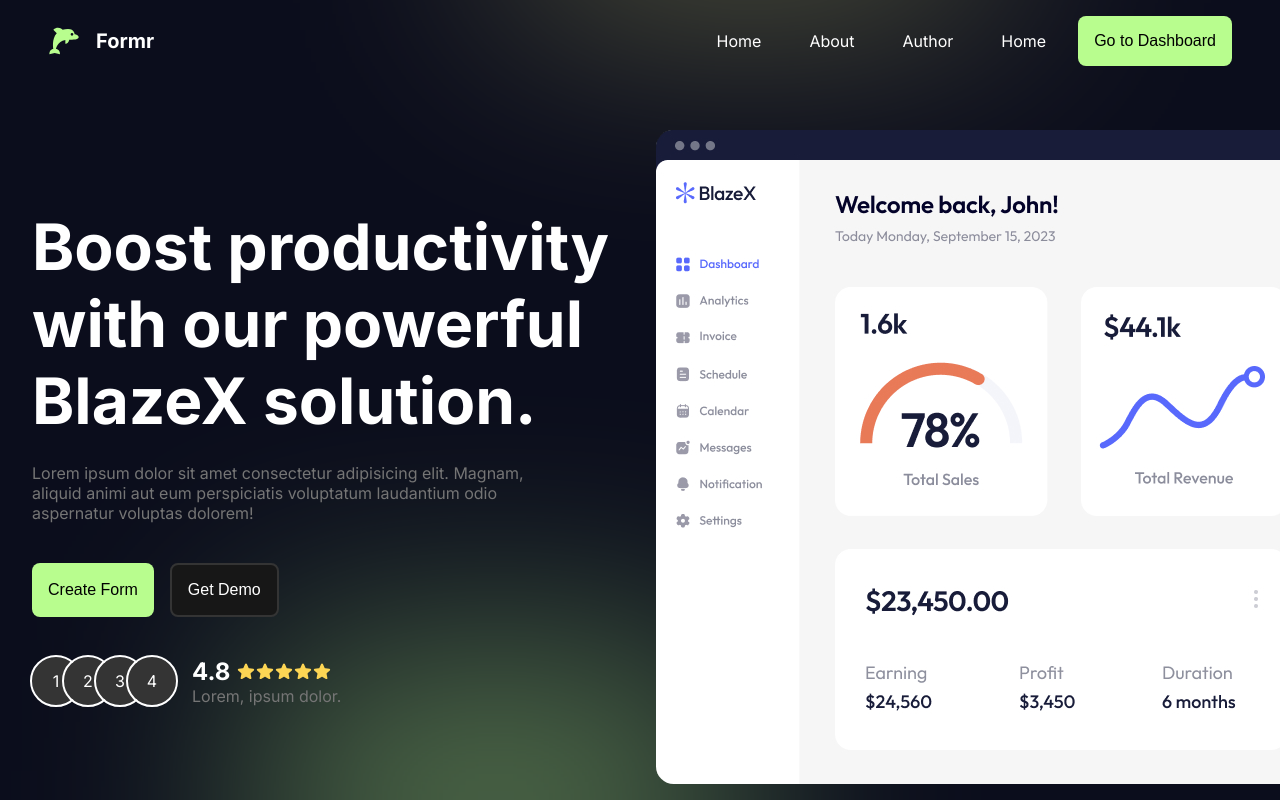
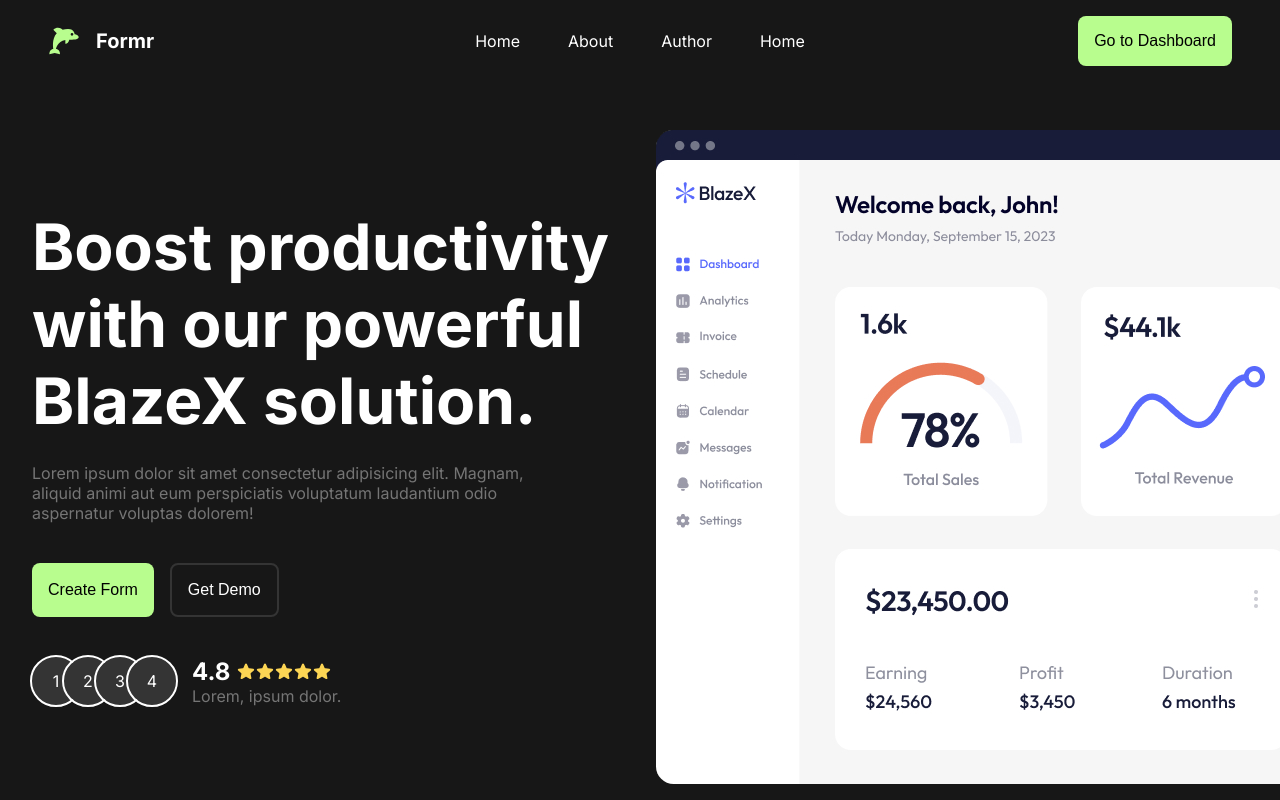
Before and after one commit to Milanb0z/forms-manager, a React (Vite) app in the folder client/: page / in a window 1280 px wide. Shown: the top 800 px of the page. Built offline with nearby package versions, Linux system fonts and the light colour scheme.

Commit message:
Added: Header

```diff
--- a/client/src/index.scss
+++ b/client/src/index.scss
@@ -80,6 +80,19 @@ p {
   }
 }
 
+// Slection Color
+
+::-moz-selection {
+  /* Code for Firefox */
+  color: var(--color-black-02);
+  background: var(--color-yellow);
+}
+
+::selection {
+  color: var(--color-black-02);
+  background: var(--color-yellow);
+}
+
 //Custom ScrollBar
 ::-webkit-scrollbar {
   width: 10px;
@@ -92,13 +105,13 @@ p {
 
 /* Handle */
 ::-webkit-scrollbar-thumb {
-  background: var(--color-green);
+  background: var(--color-yellow);
   border-radius: 4px;
 }
 
 /* Handle on hover */
 ::-webkit-scrollbar-thumb:hover {
-  background: var(--color-green);
+  background: var(--color-yellow);
 }
 
 @media screen and (max-width: 50em) {
--- a/client/src/sections/Header/Header.jsx
+++ b/client/src/sections/Header/Header.jsx
@@ -25,10 +25,13 @@ const Header = () => {
             <li className={classes.links_item}>{item.title}</li>
           </Link>
         ))}
+      </ul>
+
+      <div className={classes.actions}>
         <Link to="/dashboard">
           <Button>Go to Dashboard</Button>
         </Link>
-      </ul>
+      </div>
     </header>
   );
 };
--- a/client/src/sections/Header/Header.module.scss
+++ b/client/src/sections/Header/Header.module.scss
@@ -4,20 +4,30 @@
   align-items: center;
   justify-content: space-between;
   padding: 1em;
+  position: relative;
 }
 
 .logo {
   display: flex;
   gap: 1em;
   align-items: center;
+  flex: 1;
 }
 
 .links {
+  flex: 1;
   display: flex;
   align-items: center;
+  justify-content: center;
   gap: 1em;
 
   &_item {
     padding: 0.5em 1em;
   }
 }
+
+.actions {
+  display: grid;
+  place-content: end;
+  flex: 1;
+}
--- a/client/src/sections/Hero/Hero.jsx
+++ b/client/src/sections/Hero/Hero.jsx
@@ -1,8 +1,7 @@
-import React from "react";
+import { Button } from "@ui";
+import Header from "@sections/Header/Header";
 
 import classes from "./Hero.module.scss";
-import Header from "@sections/Header/Header";
-import { Button } from "@ui";
 
 const HeroSection = () => {
   return (
--- a/client/src/sections/Hero/Hero.module.scss
+++ b/client/src/sections/Hero/Hero.module.scss
@@ -1,34 +1,6 @@
 .hero {
-  position: relative;
+  background-color: var(--color-black-01);
   overflow: hidden;
-  background-color: #0b0d1c;
-  z-index: 0;
-
-  &::after,
-  &::before {
-    content: "";
-    display: block;
-    position: absolute;
-    filter: blur(117px);
-    opacity: 0.4;
-    z-index: -1;
-  }
-
-  &::before {
-    width: 30em;
-    height: 20em;
-    background-color: var(--color-green);
-    bottom: -20%;
-    left: 20%;
-  }
-
-  &::after {
-    width: 30em;
-    height: 10em;
-    background-color: var(--color-yellow);
-    top: -20%;
-    left: 40%;
-  }
 }
 .content {
   max-width: 90em;
```
